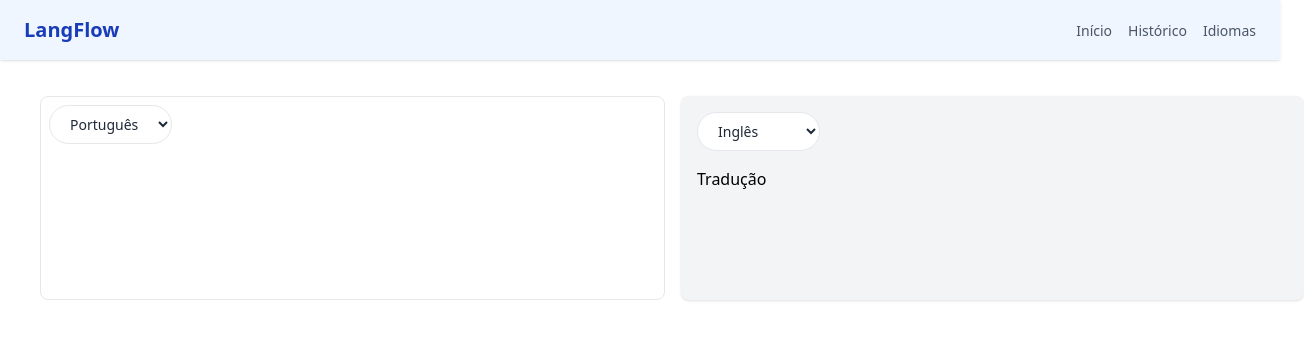
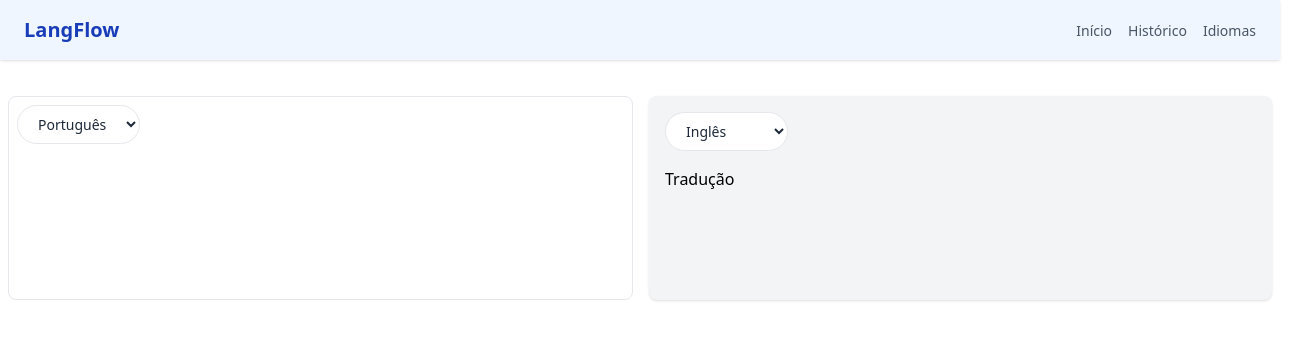
Before and after one commit to rafxhs/IFPE_SD_projeto, a Vue app: page / in a window 1280 px wide. Shown: the top 340 px of the page, 1304 px wide, since content can reach past the window. Built offline with nearby package versions, Linux system fonts and the light colour scheme.

Commit message:
style: reajustes

```diff
--- a/src/App.vue
+++ b/src/App.vue
@@ -51,8 +51,8 @@ watch([baseLanguage, targetLanguage], () => {
         </div>
       </div>
     </nav>
-  <div class="flex flex-col min-h-screen w-screen items-start gap-4 bg-white pt-24 p-10 z-0">
-    <div class="flex flex-row space-x-4">
+  <div class="flex flex-col min-h-screen w-screen items-center gap-4 bg-white pt-24 p-10 z-0">
+    <div class="flex flex-row justify-center space-x-4">
       <div class="relative rounded-lg border border-gray-200">
 
          <select v-model="baseLanguage" class="absolute top-2 left-2 rounded-full text-gray-800 py-2 px-4 text-sm bg-white border border-gray-200" id="baseLanguageSelect">
```
